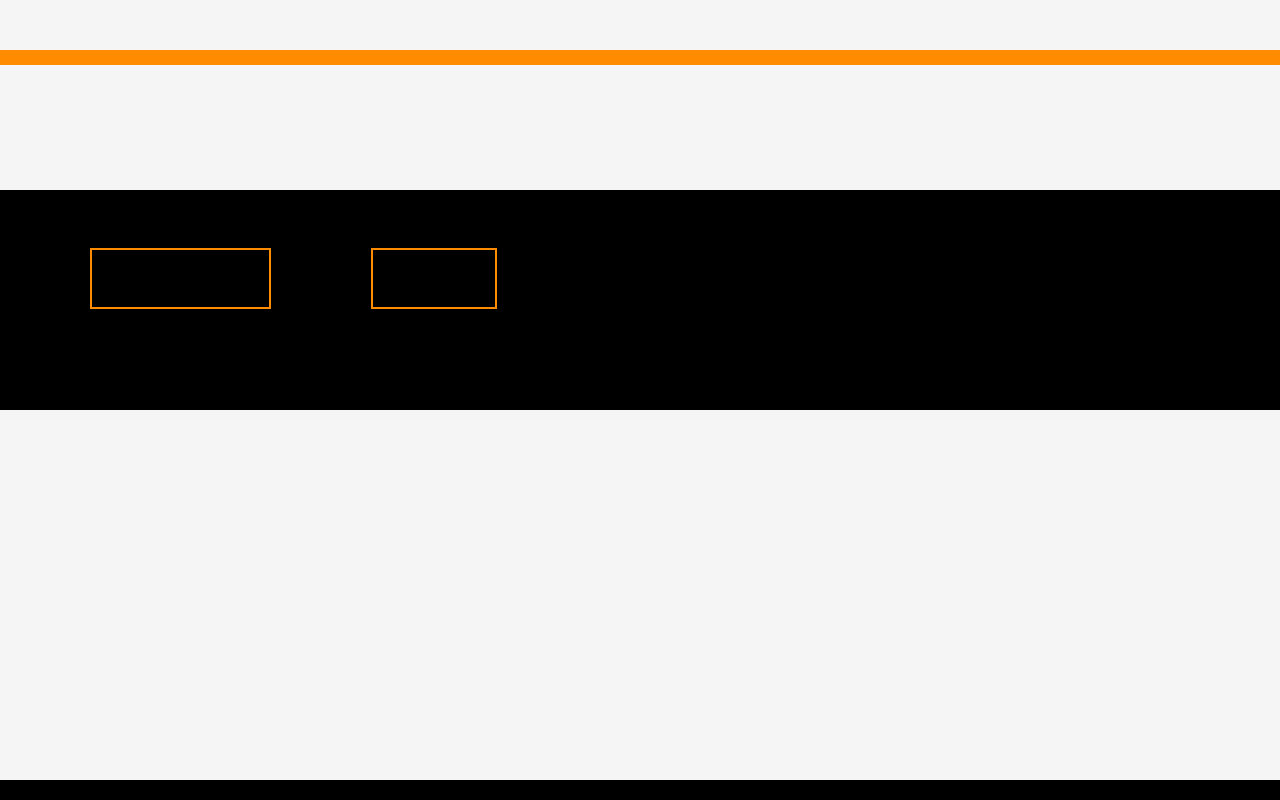
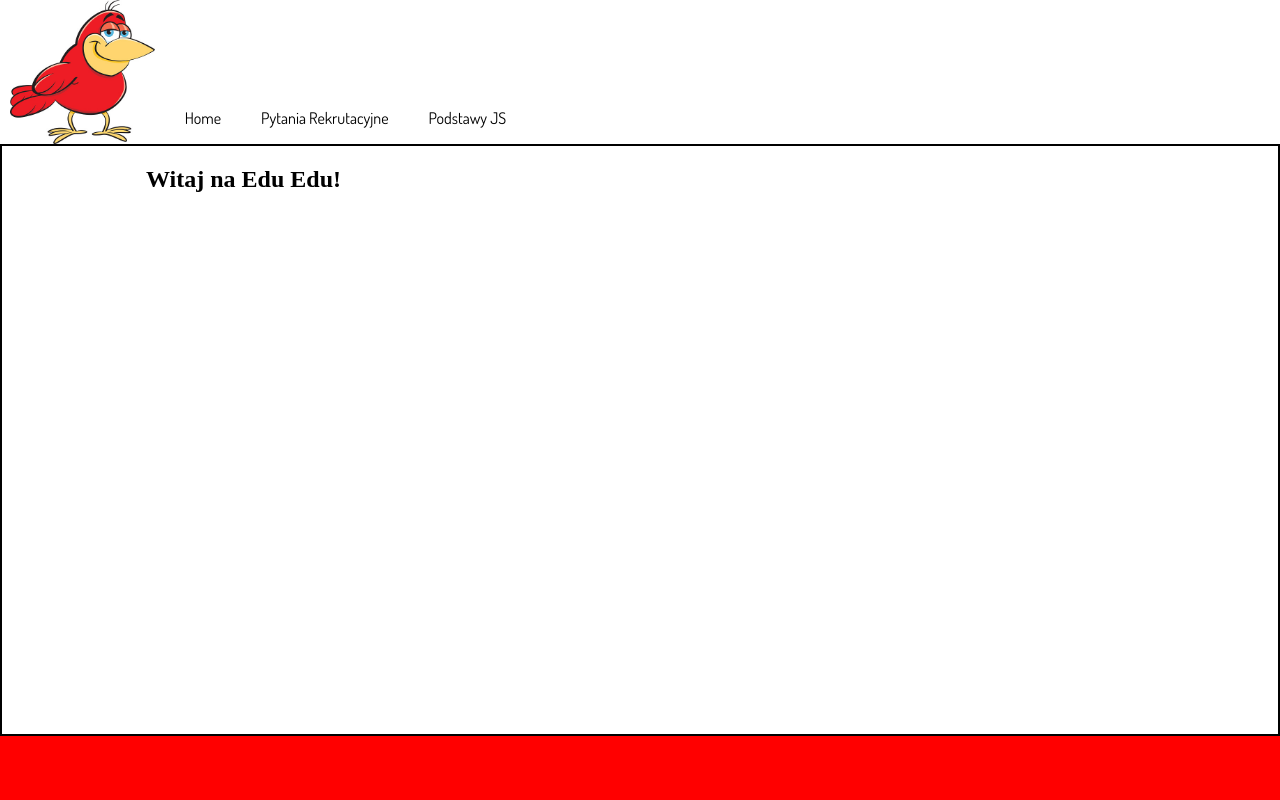
Before and after one commit to devvile/eduedu, a Django app: page / in a window 1280 px wide. Run offline with Django 3.2, Linux system fonts and the light colour scheme.

Commit message:
[UI] New layout with bird :)

```diff
--- a/eduedu/static/css/base.css
+++ b/eduedu/static/css/base.css
@@ -4,54 +4,66 @@
   box-sizing: border-box;
 }
 
+:root {
+  --gap: 18vh;
+}
 body {
-  overflow-y: hidden;
-  display: flex;
-  flex-direction: column;
   position: relative;
 }
 
 nav {
-  height: 220px;
+  position: fixed;
+  top: 0;
+  height: var(--gap);
   width: 100vw;
-  background-color: black;
+  font-family: "Dosis", sans-serif;
+  background-color: white;
+}
+
+.menu {
+  display: flex;
+  justify-content: left;
+  align-items: flex-end;
+  list-style: none;
+}
+
+.--up {
+  position: relative;
+  bottom: 20px;
+}
+
+main {
+  position: absolute;
+  top: var(--gap);
+  width: 100vw;
+  height: calc(100vh - var(--gap) - 8vh);
+  border: 2px solid black;
+  z-index: 10;
+  overflow: hidden;
+  padding: 20px var(--gap);
+}
+
+.edu {
+  height: var(--gap);
+  position: relative;
+  margin: 0 10px;
+}
+
+.menu-item {
+  margin-bottom: 100px;
+  padding: 20px;
+  color: black;
+  text-decoration: none;
+}
+
+footer {
+  position: fixed;
+  bottom: 0;
+  height: 8vh;
+  width: 100vw;
+  background-color: red;
 }
 
 .belka {
-  width: 100vw;
-  height: 15px;
-  background-color: darkorange;
-  margin: 0;
-  position: absolute;
-  left: 0;
-  top: 50px;
+  background-color: orange;
 }
-
-ul {
-  display: flex;
-  align-items: center;
-}
-
-li {
-  color: red;
-  padding: 20px;
-  list-style: none;
-}
-
-a {
-  margin: 20px;
-  padding: 20px;
-  color: aliceblue;
-  border: 2px solid darkorange;
-  margin: 10px;
-}
-
-main {
-  margin: 50px;
-}
-
-footer {
-  height: 180px;
-  width: 100%;
-  background-color: black;
-}
--- a/eduedu/static/css/home.css
+++ /dev/null
@@ -1,71 +0,0 @@
-* {
-  padding: 0;
-  margin: 0;
-  box-sizing: border-box;
-}
-
-body {
-  background-color: whitesmoke;
-  display: grid;
-  height: 100vh;
-  grid-template-areas:
-    "header header header header "
-    "nav a a a"
-    "nav a a a"
-    "nav b b b"
-    "nav b b b"
-    "nav c c c"
-    "nav c c c";
-}
-
-header {
-  width: 100%;
-  background-color: black;
-  grid-area: header;
-  margin-bottom: 50px;
-}
-
-nav {
-  border: 5px solid black;
-  grid-area: nav;
-  padding: 35px;
-  margin: 30px 30px 30px 0;
-}
-
-article {
-  border: 5px solid black;
-  margin: 0 30px 30px;
-}
-
-.a {
-  grid-area: a;
-  background-color: red;
-}
-
-.b {
-  grid-area: b;
-  background-color: green;
-}
-
-.c {
-  grid-area: c;
-  background-color: violet;
-}
-
-footer {
-  height: 20px;
-  width: 100%;
-  background-color: black;
-  position: absolute;
-  margin-top: 30px;
-  bottom: 0;
-}
-
-li {
-  margin: 20px;
-}
-
-a {
-  text-decoration: none;
-  color: black;
-}
--- /dev/null
+++ b/eduedu/static/js/home.js
@@ -0,0 +1,15 @@
+console.log("japa");
+
+function SetDefaultTime() {
+  var currentDateTime = new Date();
+  var millis = currentDateTime.getTime();
+  //currentDateTime.getTimezoneOffset("UTC + 01:00") * 60000;
+  currentDateTime.setTime(millis);
+  return currentDateTime;
+}
+
+let x = SetDefaultTime();
+
+console.log(x);
+console.log(x.toLocaleTimeString());
+//console.log(x.toLocaleString("pl-Pl", { timeZone: "Europe/Warsaw" }));
--- a/eduedu/templates/base.html
+++ b/eduedu/templates/base.html
@@ -5,6 +5,11 @@
     <meta charset="UTF-8" />
     <title>{% block title %} {% endblock %}</title>
     <link rel="stylesheet" href="{% static 'css/base.css' %}" />
+    <link rel="preconnect" href="https://fonts.gstatic.com" />
+    <link
+      href="https://fonts.googleapis.com/css2?family=Dosis:wght@400&display=swap"
+      rel="stylesheet"
+    />
     {% block css%} {% endblock %}
   </head>
   <body>
@@ -12,9 +17,19 @@
       <div class="belka">
         <div class="orange"></div>
       </div>
-      <ul>
-        <li><a href="{% url 'nauka' %}">Pytania Rekrutacyjne</a></li>
-        <li><a href="{% url 'podstawy' %}">Podstawy JS</a></li>
+      <ul class="menu">
+        <li class="logo">
+          <img class="edu" src="{% static 'img/edu.jpg'%}" alt="" />
+        </li>
+        <li><a class="menu-item --up" href="{% url 'index' %}">Home</a></li>
+        <li>
+          <a class="menu-item --up" href="{% url 'nauka' %}">
+            Pytania Rekrutacyjne
+          </a>
+        </li>
+        <li>
+          <a class="menu-item --up" href="{% url 'podstawy' %}">Podstawy JS</a>
+        </li>
       </ul>
     </nav>
     <main>{% block content %} {% endblock %}</main>
--- a/eduedu/templates/eduportal/home.html
+++ b/eduedu/templates/eduportal/home.html
@@ -3,5 +3,8 @@ myself to myself {% endblock %} {% block css %}
 <link rel="stylesheet" href="{% static 'css/home.css' %}" /> {% endblock %}
 <!---->{% block content %}
 
-<div class="main-content"></div>
+<div class="main-content">
+  <h2>Witaj na Edu Edu!</h2>
+</div>
+<script src="{% static 'js/home.js' %}"></script>
 {% endblock %}
```
Also changed, not shown: eduedu/static/css/podstawy.css (deleted, +0 -29 lines), eduedu/static/img/edu.jpg (added).
